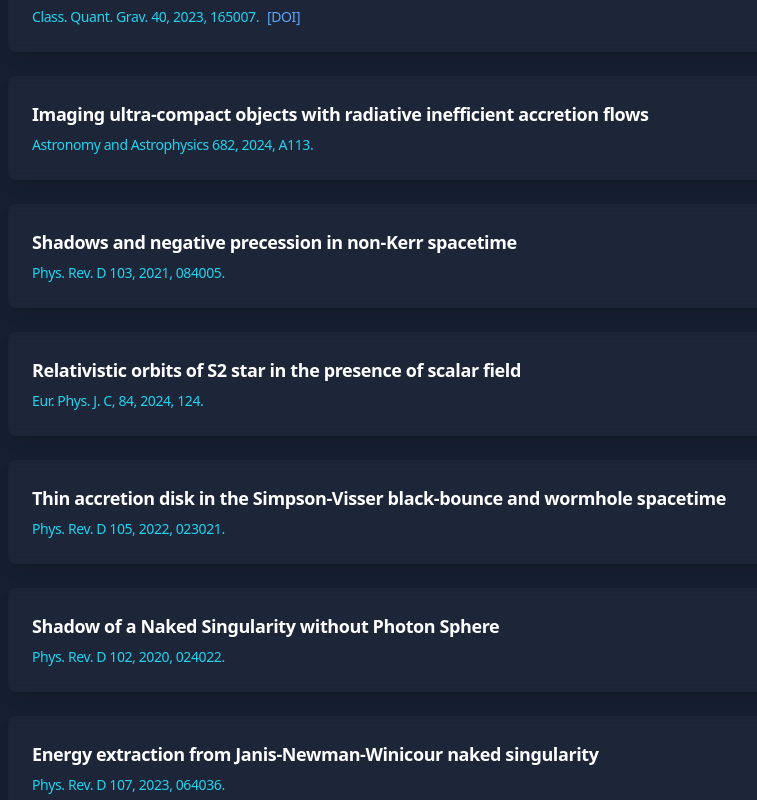
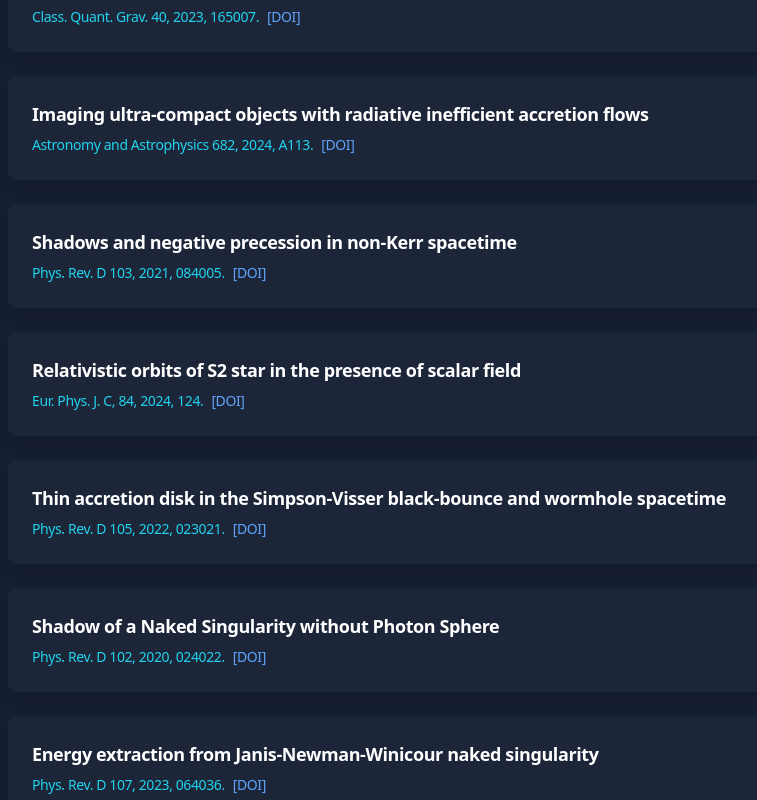
Before and after one commit to Parth-G-Bambhaniya/Parth-G-Bambhaniya.github.io, a React (Vite) app: page / in a window 1280 px wide. Shown: the part 2800-3600 px from the top of the page, without its empty margins (24-781 px from the left). Built offline with nearby package versions, Linux system fonts and the light colour scheme; some icons are missing.

Commit message:
Update App.jsx

```diff
--- a/src/App.jsx
+++ b/src/App.jsx
@@ -64,31 +64,31 @@ const skillsData = {
 const fullPublicationsList = [
     // Published Articles
     { title: "Horizon-scale tests of gravity theories and fundamental physics from the Event Horizon Telescope image of Sagittarius A*", journal: "Class. Quant. Grav. 40, 2023, 165007.", doi:"https://doi.org/10.1088/1361-6382/acd97b", type: "published" },
-    { title: "Imaging ultra-compact objects with radiative inefficient accretion flows", journal: "Astronomy and Astrophysics 682, 2024, A113.", type: "published" },
-    { title: "Shadows and negative precession in non-Kerr spacetime", journal: "Phys. Rev. D 103, 2021, 084005.", type: "published" },
-    { title: "Relativistic orbits of S2 star in the presence of scalar field", journal: "Eur. Phys. J. C, 84, 2024, 124.", type: "published" },
-    { title: "Thin accretion disk in the Simpson-Visser black-bounce and wormhole spacetime", journal: "Phys. Rev. D 105, 2022, 023021.", type: "published" },
-    { title: "Shadow of a Naked Singularity without Photon Sphere", journal: "Phys. Rev. D 102, 2020, 024022.", type: "published" },
-    { title: "Energy extraction from Janis-Newman-Winicour naked singularity", journal: "Phys. Rev. D 107, 2023, 064036.", type: "published" },
-    { title: "Relativistic time delay analysis of pulsar signals near ultra-compact objects", journal: "Phys. Rev. D 110, 2024, 104026.", type: "published" },
-    { title: "Timelike geodesics in Naked Singularity and Black Hole Spacetimes", journal: "Phys. Rev. D 100, 2019, 124020.", type: "published" },
-    { title: "Precession of timelike bound orbits in Kerr spacetime", journal: "Eur. Phys. J. C 81, 2021, 205.", type: "published" },
-    { title: "Time Delay of Pulsar Signals in Astrophysical Black Hole Spacetimes", journal: "Phys. Dark. Univ. 49, 2025, 10203649.", type: "published" },
-    { title: "High Energy Particle Collisions in the vicinity of Naked Singularity", journal: "Phys. Dark. Univ. 50, 2025, 102101.", type: "published" },
-    { title: "Shadows and precession of orbits in rotating Janis-Newman-Winicour spacetime", journal: "Eur. Phys. J. C 82, 2022, 77.", type: "published" },
-    { title: "Rotational energy extraction from the Kerr black hole's mimickers", journal: "Universe 8. 2022, 571.", type: "published" },
-    { title: "Lense-Thirring effect and precession of timelike geodesics in slowly rotating black hole and naked singularity spacetimes", journal: "Phys. Dark. Univ. 40, 2023, 101215.", type: "published" },
-    { title: "Tidal forces in the Simpson-Visser black-bounce and wormhole spacetimes", journal: "Phys. Dark. Univ. 44, 2024, 101487.", type: "published" },
-    { title: "Tidal force effects and periodic orbits in null naked singularity spacetime", journal: "Chin. Phys. C 48, 2024, 11, 115108.", type: "published" },
-    { title: "On the interactions of black holes and cosmic strings", journal: "Phys. Dark. Univ. 46, 2024, 101553.", type: "published" },
-    { title: "Towards an Observational test of Black Hole versus Naked Singularity at the Galactic Center", journal: "Int. J. Mod. Phys. D. 28, 2019, 1930024.", type: "published" },
-    { title: "Influence of primary hair and plasma on intensity distribution of black hole shadows", journal: "Eur. Phys. J. Plus 140, 2025, 23", type: "published" },
-    { title: "Retrograde Precession of Relativistic Orbits and the Quest for Charged Black Holes", journal: "Phys. Dark. Univ. 48, 2025, 101949.", type: "published" },
-    { title: "Shadow Formation Conditions Beyond the Kerr Black Hole Paradigm", journal: "Symmetry 17, 2025, 1384.", type: "published" },
+    { title: "Imaging ultra-compact objects with radiative inefficient accretion flows", journal: "Astronomy and Astrophysics 682, 2024, A113.", doi:"https://doi.org/10.1051/0004-6361/202347941", type: "published" },
+    { title: "Shadows and negative precession in non-Kerr spacetime", journal: "Phys. Rev. D 103, 2021, 084005.", doi:"https://doi.org/10.1103/PhysRevD.103.084005", type: "published" },
+    { title: "Relativistic orbits of S2 star in the presence of scalar field", journal: "Eur. Phys. J. C, 84, 2024, 124.", doi:"https://doi.org/10.1140/epjc/s10052-024-12477-3", type: "published" },
+    { title: "Thin accretion disk in the Simpson-Visser black-bounce and wormhole spacetime", journal: "Phys. Rev. D 105, 2022, 023021.", doi:"https://doi.org/10.1103/PhysRevD.105.023021", type: "published" },
+    { title: "Shadow of a Naked Singularity without Photon Sphere", journal: "Phys. Rev. D 102, 2020, 024022.", doi:"https://doi.org/10.1103/PhysRevD.102.024022", type: "published" },
+    { title: "Energy extraction from Janis-Newman-Winicour naked singularity", journal: "Phys. Rev. D 107, 2023, 064036.", doi:"https://doi.org/10.1103/PhysRevD.107.064036", type: "published" },
+    { title: "Relativistic time delay analysis of pulsar signals near ultra-compact objects", journal: "Phys. Rev. D 110, 2024, 104026.", doi:"https://doi.org/10.1103/PhysRevD.110.104026", type: "published" },
+    { title: "Timelike geodesics in Naked Singularity and Black Hole Spacetimes", journal: "Phys. Rev. D 100, 2019, 124020.", doi:"https://doi.org/10.1103/PhysRevD.100.124020", type: "published" },
+    { title: "Precession of timelike bound orbits in Kerr spacetime", journal: "Eur. Phys. J. C 81, 2021, 205.", doi:"https://doi.org/10.1140/epjc/s10052-021-08997-x", type: "published" },
+    { title: "Time Delay of Pulsar Signals in Astrophysical Black Hole Spacetimes", journal: "Phys. Dark. Univ. 49, 2025, 10203649.", doi:"https://doi.org/10.1016/j.dark.2025.102036", type: "published" },
+    { title: "High Energy Particle Collisions in the vicinity of Naked Singularity", journal: "Phys. Dark. Univ. 50, 2025, 102101.", doi:"https://doi.org/10.1016/j.dark.2025.102101", type: "published" },
+    { title: "Shadows and precession of orbits in rotating Janis-Newman-Winicour spacetime", journal: "Eur. Phys. J. C 82, 2022, 77.", doi:"https://doi.org/10.1140/epjc/s10052-022-10045-1", type: "published" },
+    { title: "Rotational energy extraction from the Kerr black hole's mimickers", journal: "Universe 8. 2022, 571.", doi:"https://doi.org/10.3390/universe8110571", type: "published" },
+    { title: "Lense-Thirring effect and precession of timelike geodesics in slowly rotating black hole and naked singularity spacetimes", journal: "Phys. Dark. Univ. 40, 2023, 101215.", doi:"https://doi.org/10.1016/j.dark.2023.101215", type: "published" },
+    { title: "Tidal forces in the Simpson-Visser black-bounce and wormhole spacetimes", journal: "Phys. Dark. Univ. 44, 2024, 101487.", doi:"https://doi.org/10.1016/j.dark.2024.101487", type: "published" },
+    { title: "Tidal force effects and periodic orbits in null naked singularity spacetime", journal: "Chin. Phys. C 48, 2024, 11, 115108.", doi:"https://doi.org/10.1088/1674-1137/ad654f", type: "published" },
+    { title: "On the interactions of black holes and cosmic strings", journal: "Phys. Dark. Univ. 46, 2024, 101553.", doi:"https://doi.org/10.1016/j.dark.2024.101553", type: "published" },
+    { title: "Towards an Observational test of Black Hole versus Naked Singularity at the Galactic Center", journal: "Int. J. Mod. Phys. D. 28, 2019, 1930024.", doi:"https://doi.org/10.1142/S0218271819300246", type: "published" },
+    { title: "Influence of primary hair and plasma on intensity distribution of black hole shadows", journal: "Eur. Phys. J. Plus 140, 2025, 23", doi:"https://doi.org/10.1140/epjp/s13360-024-05933-2", type: "published" },
+    { title: "Retrograde Precession of Relativistic Orbits and the Quest for Charged Black Holes", journal: "Phys. Dark. Univ. 48, 2025, 101949.", doi:"https://doi.org/10.1016/j.dark.2025.101949", type: "published" },
+    { title: "Shadow Formation Conditions Beyond the Kerr Black Hole Paradigm", journal: "Symmetry 17, 2025, 1384.", doi:"https://doi.org/10.3390/sym17091384", type: "published" },
 
 
     // Submitted/arXiv Articles
-    { title: "A Study of Black Holes and Beyond: Shadows and Relativistic Orbits", journal: "arXiv:2406.01202 [gr-qc].", type: "submitted" },
+    { title: "A Study of Black Holes and Beyond: Shadows and Relativistic Orbits", journal: "arXiv:2406.01202 [gr-qc].", doi:"https://arxiv.org/abs/2406.01202", type: "submitted" },
     { title: "Timelike Geodesics in Naked Singularity and Black Hole Spacetimes II", journal: "arXiv:1909.08873 [gr-qc].", type: "submitted" },
     { title: "Probing the Shadow Image of the Sagittarius A* with Event Horizon Telescope", journal: "arXiv:2202.00588 [gr-qc].", type: "submitted" },
     { title: "Quasinormal Modes and Stability Analysis of the JMN-1 Naked Singularity", journal: "arXiv: 2504.01653 [gr-qc].", type: "submitted" }
```
